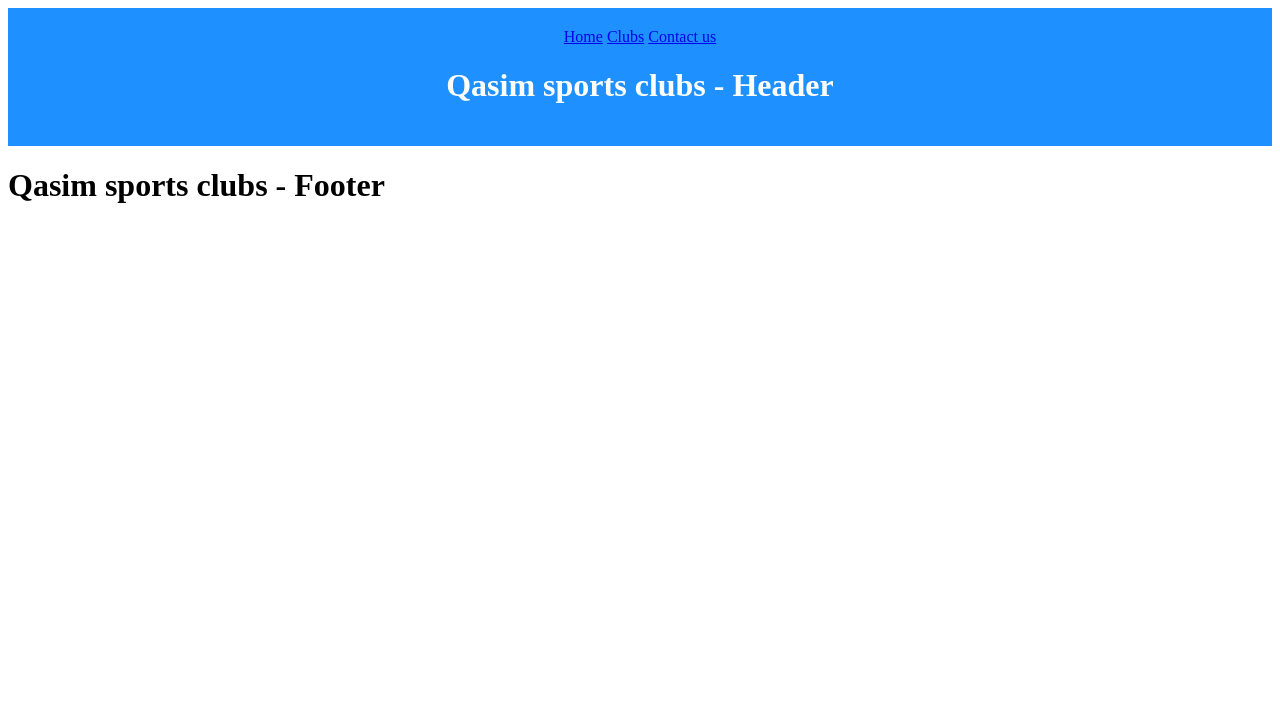
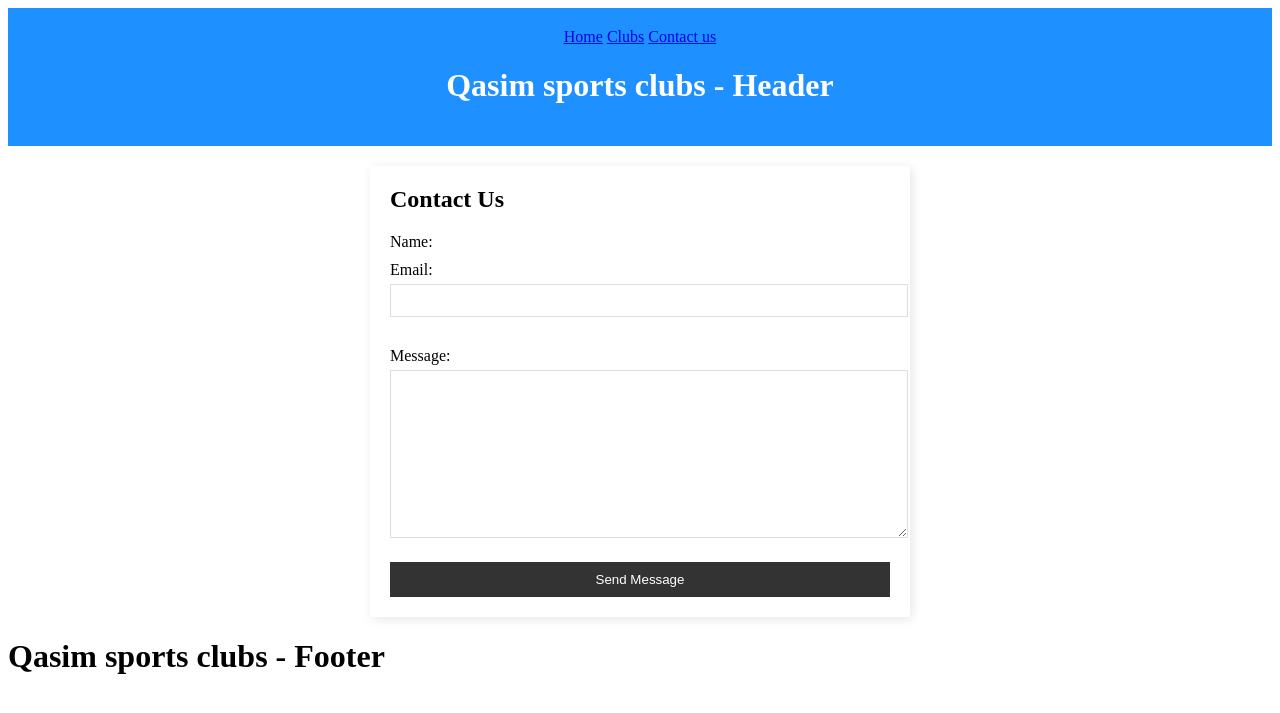
Before and after one commit to ragaln/Raghad, a Django app: page /contact/ in a window 1280 px wide. Shown: the top 713 px of the page. Run offline with Django 5.2, Linux system fonts and the light colour scheme.

Commit message:
add contact us form

```diff
--- a/qasim_sports_clubs/clubs/templates/clubsmodule/contact.html
+++ b/qasim_sports_clubs/clubs/templates/clubsmodule/contact.html
@@ -1,2 +1,19 @@
 {% extends "layouts/base.html" %}
-<h3>The contact us page is here</h3>
+{% block content %}
+
+<div class="contact-form">
+    <h2>Contact Us</h2>
+    <form action="/submit-form" method="post">
+        <label for="name">Name:</label
+        <input type="text" id="name" name="name" required>
+
+        <label for="email">Email:</label>
+        <input type="email" id="email" name="email" required>
+
+        <label for="message">Message:</label>
+        <textarea id="message" name="message" required></textarea>
+
+        <button type="submit">Send Message</button>
+    </form>
+</div>
+{% endblock %}
--- a/qasim_sports_clubs/clubs/templates/layouts/base.html
+++ b/qasim_sports_clubs/clubs/templates/layouts/base.html
@@ -17,7 +17,52 @@
            padding: 20px;
            text-align: center;
        }
+
+       .contact-form {
+    background: white;
+    max-width: 500px;
+    margin: 20px auto;
+    padding: 20px;
+    box-shadow: 2px 2px 10px rgba(0, 0, 0, 0.1);
+}
+
+.contact-form h2 {
+    margin-top: 0;
+}
+
+.contact-form label {
+    display: block;
+    margin: 10px 0 5px;
+}
+
+.contact-form input[type="text"],
+.contact-form input[type="email"],
+.contact-form textarea {
+    width: 100%;
+    padding: 8px;
+    margin-bottom: 20px;
+    border: 1px solid #ddd;
+}
+
+.contact-form textarea {
+    height: 150px;
+    resize: vertical;
+}
+
+.contact-form button {
+    width: 100%;
+    background: #333;
+    color: white;
+    padding: 10px;
+    border: none;
+    cursor: pointer;
+}
+
+.contact-form button:hover {
+    background: #555;
+}
    </style>
+
     {% endblock stylesheets %}
 
     <!-- here you put your stylesheets-->
```
